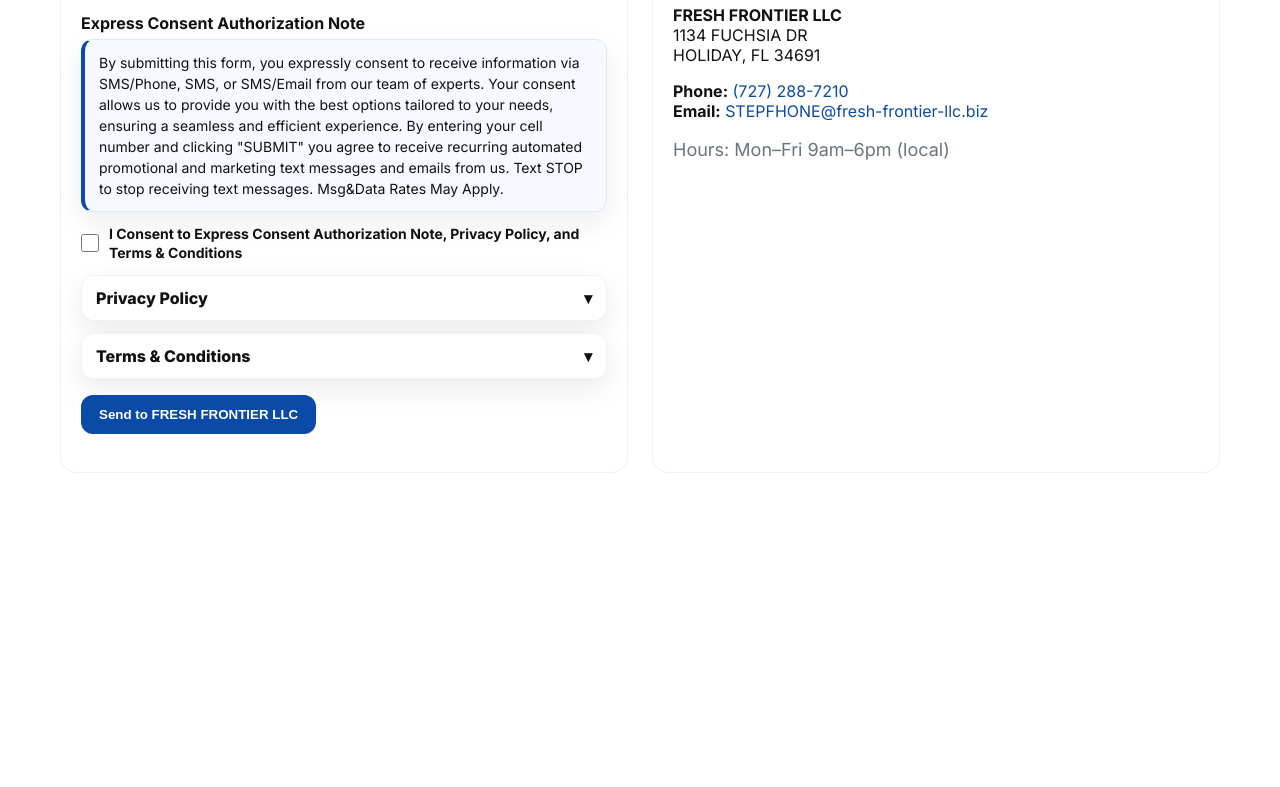
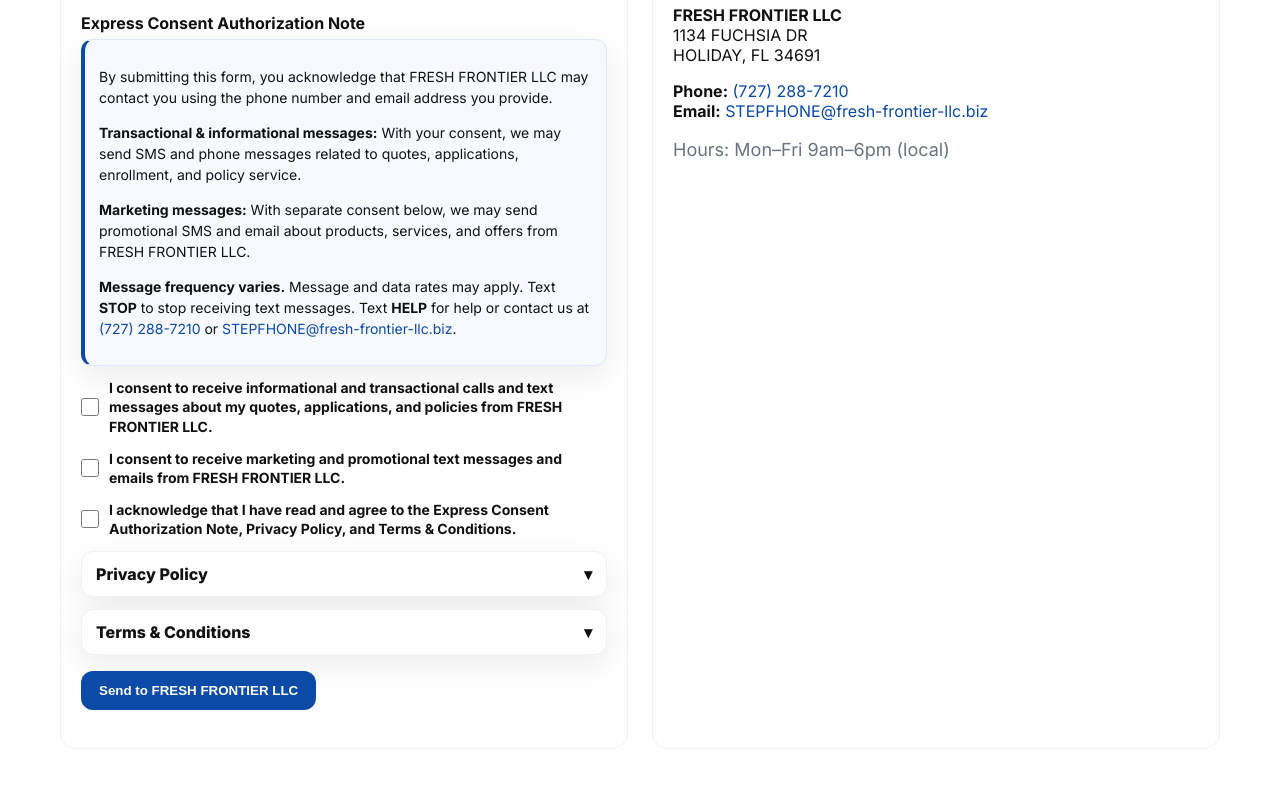
Before and after one commit to still62bronzes/fresh-frontier-llc.biz, a plain HTML site: page index.html in a window 1280 px wide. Shown: the part 3993-4780 px from the top of the page. Before the commit the page ends 4634 px from the top, so only its background shows below. Drawn offline with Linux system fonts and the light colour scheme.

Commit message:
Update index.html - Express Consent Authorization

```diff
--- a/index.html
+++ b/index.html
@@ -486,15 +486,79 @@
             <textarea id="message" name="message" rows="5" placeholder="Tell us about your needs…"></textarea>
           </div>
 
-          <!-- Express Consent Authorization (required) -->
+          <!-- Express Consent Authorization -->
 <div class="legal-sections" style="margin-top:16px">
   <h4>Express Consent Authorization Note</h4>
   <div id="express-consent-note" class="consent-card">
-              By submitting this form, you expressly consent to receive information via SMS/Phone, SMS, or SMS/Email from our team of experts. Your consent allows us to provide you with the best options tailored to your needs, ensuring a seamless and efficient experience. By entering your cell number and clicking "SUBMIT" you agree to receive recurring automated promotional and marketing text messages and emails from us. Text STOP to stop receiving text messages. Msg&Data Rates May Apply.
+    <p>
+      By submitting this form, you acknowledge that FRESH FRONTIER LLC may contact you
+      using the phone number and email address you provide.
+    </p>
+    <p>
+      <strong>Transactional &amp; informational messages:</strong> With your consent, we may send
+      SMS and phone messages related to quotes, applications, enrollment, and policy service.
+    </p>
+    <p>
+      <strong>Marketing messages:</strong> With separate consent below, we may send promotional
+      SMS and email about products, services, and offers from FRESH FRONTIER LLC.
+    </p>
+    <p>
+      <strong>Message frequency varies.</strong> Message and data rates may apply.
+      Text <strong>STOP</strong> to stop receiving text messages.
+      Text <strong>HELP</strong> for help or contact us at
+      <a href="tel:(727) 288-7210">(727) 288-7210</a> or
+      <a href="mailto:STEPFHONE@fresh-frontier-llc.biz">STEPFHONE@fresh-frontier-llc.biz</a>.
+    </p>
   </div>
+
+  <!-- Separate opt-in checkboxes -->
   <div class="consent-line">
-            <input type="checkbox" id="consent" name="consent" required aria-describedby="express-consent-note">
-            <label for="consent"><b>I Consent to Express Consent Authorization Note, Privacy Policy, and Terms & Conditions</b></label>
+    <input
+      type="checkbox"
+      id="consent-transactional"
+      name="consent_transactional"
+      required
+      aria-describedby="express-consent-note"
+    >
+    <label for="consent-transactional">
+      <strong>
+        I consent to receive informational and transactional calls and text messages
+        about my quotes, applications, and policies from FRESH FRONTIER LLC.
+      </strong>
+    </label>
+  </div>
+
+  <div class="consent-line">
+    <input
+      type="checkbox"
+      id="consent-marketing"
+      name="consent_marketing"
+      required
+      aria-describedby="express-consent-note"
+    >
+    <label for="consent-marketing">
+      <strong>
+        I consent to receive marketing and promotional text messages and emails
+        from FRESH FRONTIER LLC.
+      </strong>
+    </label>
+  </div>
+
+  <!-- Legal acceptance -->
+  <div class="consent-line">
+    <input
+      type="checkbox"
+      id="consent-terms"
+      name="consent_terms"
+      required
+      aria-describedby="privacy-policy-copy terms-conditions-copy"
+    >
+    <label for="consent-terms">
+      <strong>
+        I acknowledge that I have read and agree to the Express Consent Authorization Note,
+        Privacy Policy, and Terms &amp; Conditions.
+      </strong>
+    </label>
   </div>
 
             <!-- Privacy Policy dropdown -->
```
Lines whose indentation alone changed are shown as unchanged.
